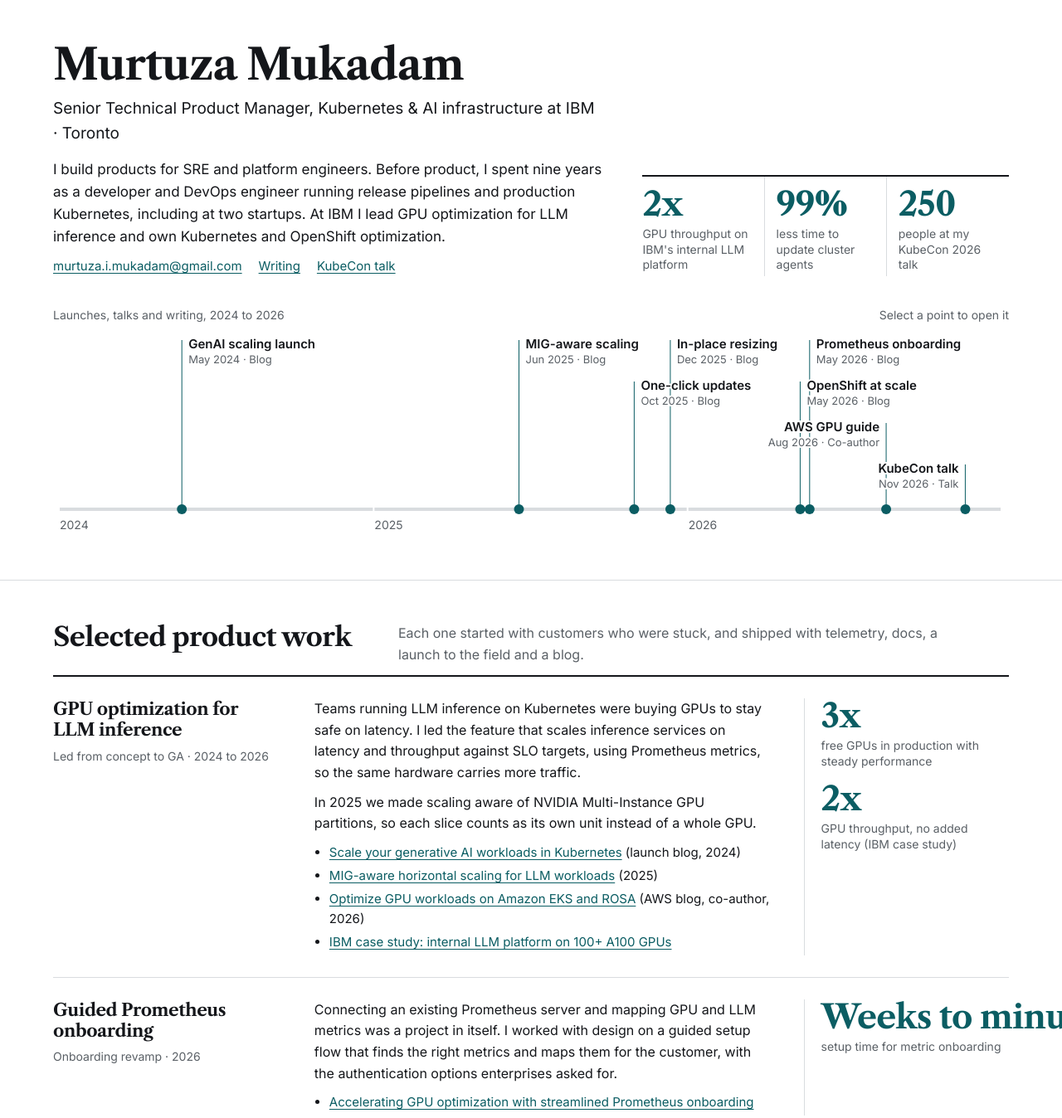
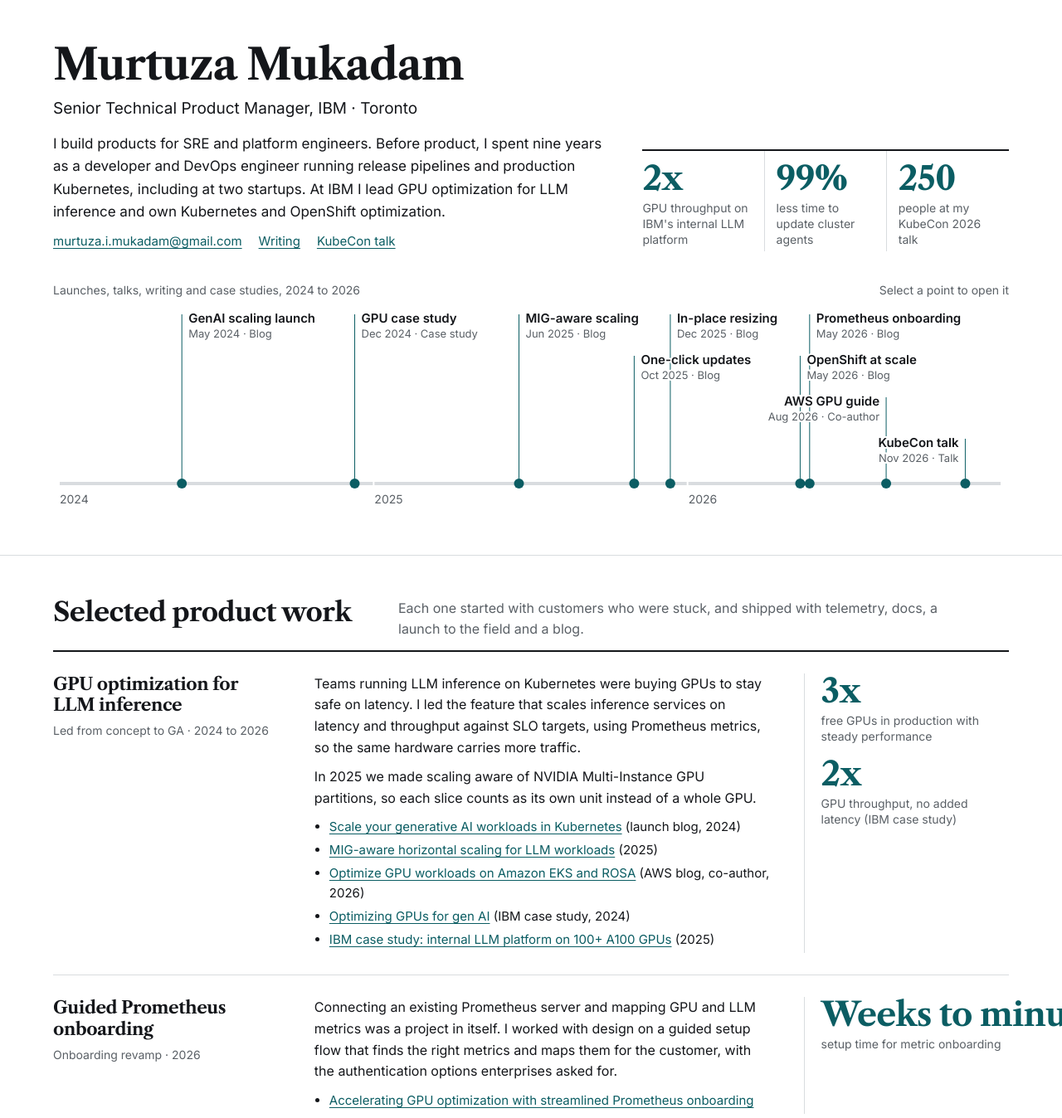
Before and after one commit to murtuzamukadam/murtuzamukadam.github.io, a plain HTML site: page index.html in a window 1280 px wide. Shown: the top 1348 px of the page at 83% size. Drawn offline with nearby package versions, Linux system fonts and the light colour scheme.

Commit message:
Update index.html

```diff
--- a/index.html
+++ b/index.html
@@ -9,12 +9,6 @@
 <link rel="preconnect" href="https://fonts.gstatic.com" crossorigin>
 <link href="https://fonts.googleapis.com/css2?family=Libre+Caslon+Text:wght@400;700&family=Inter:wght@400;500;600&display=swap" rel="stylesheet">
 <style>
-/* VOICE work: a product manager's portfolio, read by recruiters and hiring managers in a minute
-   IDEA a central bank bulletin: ruled columns, a dated record of launches, figures set large
-   PICTURE a true-scale timeline of shipped features, talks and writing, 2024 to 2026
-   COLOUR white ground, ink #14161a, deep teal #0b5d63 for marks and figures, fine grey rules
-   TYPE Libre Caslon Text for titles and figures + Inter for text
-   LAYOUT name and summary across the top, timeline full width beneath; on a phone the timeline becomes a dated list */
 :root{color-scheme:light dark;--bg:light-dark(#ffffff,#0d1416);--ink:light-dark(#14161a,#e6ebeb);--mute:light-dark(#5a6066,#9aa6a8);--teal:light-dark(#0b5d63,#6cc1c6);--rule:light-dark(#d9dcdf,#26343a);--tint:light-dark(#eef5f5,#122126)}
 :root[data-theme=light]{color-scheme:light}
 :root[data-theme=dark]{color-scheme:dark}
@@ -92,7 +86,7 @@ footer .wrap{display:flex;flex-wrap:wrap;justify-content:space-between;gap:10px
     <div class="head">
       <div>
         <h1>Murtuza Mukadam</h1>
-        <p class="role">Senior Technical Product Manager, Kubernetes &amp; AI infrastructure at IBM · Toronto</p>
+        <p class="role">Senior Technical Product Manager, IBM · Toronto</p>
         <p class="lede">I build products for SRE and platform engineers. Before product, I spent nine years as a developer and DevOps engineer running release pipelines and production Kubernetes, including at two startups. At IBM I lead GPU optimization for LLM inference and own Kubernetes and OpenShift optimization.</p>
         <div class="contact">
           <a href="mailto:murtuza.i.mukadam@gmail.com">murtuza.i.mukadam@gmail.com</a>
@@ -108,7 +102,7 @@ footer .wrap{display:flex;flex-wrap:wrap;justify-content:space-between;gap:10px
     </div>
 
     <div class="tl">
-      <div class="tl-cap"><span>Launches, talks and writing, 2024 to 2026</span><span>Select a point to open it</span></div>
+      <div class="tl-cap"><span>Launches, talks, writing and case studies, 2024 to 2026</span><span>Select a point to open it</span></div>
       <div class="fig"><svg id="tl" role="img" aria-label="Timeline of launches, talks and writing from May 2024 to November 2026"></svg></div>
       <ol class="tl-list" id="tl-list"></ol>
     </div>
@@ -132,7 +126,8 @@ footer .wrap{display:flex;flex-wrap:wrap;justify-content:space-between;gap:10px
             <li><a href="https://community.ibm.com/community/user/blogs/murtuza-mukadam/2024/05/22/scale-gen-ai-workloads-in-kubernetes">Scale your generative AI workloads in Kubernetes</a> (launch blog, 2024)</li>
             <li><a href="https://community.ibm.com/community/user/blogs/murtuza-mukadam/2025/06/18/mig-aware-horizontal-scaling">MIG-aware horizontal scaling for LLM workloads</a> (2025)</li>
             <li><a href="https://aws.amazon.com/blogs/ibm-redhat/optimize-gpu-workloads-on-amazon-eks-and-rosa-with-ibm-turbonomic/">Optimize GPU workloads on Amazon EKS and ROSA</a> (AWS blog, co-author, 2026)</li>
-            <li><a href="https://www.ibm.com/case-studies/ibm-bam-turbonomic">IBM case study: internal LLM platform on 100+ A100 GPUs</a></li>
+            <li><a href="https://www.ibm.com/case-studies/ibm-big-ai-models-turbonomic">Optimizing GPUs for gen AI</a> (IBM case study, 2024)</li>
+            <li><a href="https://www.ibm.com/case-studies/ibm-bam-turbonomic">IBM case study: internal LLM platform on 100+ A100 GPUs</a> (2025)</li>
           </ul>
         </div>
         <div class="result"><div class="r"><div class="fig-num">3x</div><div class="fig-lab">free GPUs in production with steady performance</div></div><div class="r"><div class="fig-num">2x</div><div class="fig-lab">GPU throughput, no added latency (IBM case study)</div></div></div>
@@ -183,7 +178,7 @@ footer .wrap{display:flex;flex-wrap:wrap;justify-content:space-between;gap:10px
 
 <section class="band">
   <div class="wrap">
-    <div class="sec-head"><h2>Writing</h2><p>Launch posts and guides I wrote or co-wrote.</p></div>
+    <div class="sec-head"><h2>Writing</h2><p>Launch posts and guides I wrote or co-wrote, and the case study on my GPU work.</p></div>
     <div class="scroll">
       <table class="stack">
         <thead><tr><th>Date</th><th>Title</th><th>Published on</th></tr></thead>
@@ -227,6 +222,7 @@ footer .wrap{display:flex;flex-wrap:wrap;justify-content:space-between;gap:10px
 {
 const items=[
   {d:"2024-05-22",n:"GenAI scaling launch",k:"Blog",t:"Scale your generative AI workloads running in Kubernetes to assure performance and efficiency",w:"IBM Community",u:"https://community.ibm.com/community/user/blogs/murtuza-mukadam/2024/05/22/scale-gen-ai-workloads-in-kubernetes"},
+  {d:"2024-12-09",n:"GPU case study",k:"Case study",t:"Optimizing GPUs for gen AI: saving critical resources with IBM Turbonomic",w:"IBM case study",u:"https://www.ibm.com/case-studies/ibm-big-ai-models-turbonomic"},
   {d:"2025-06-18",n:"MIG-aware scaling",k:"Blog",t:"MIG-Aware Horizontal Scaling: Turbo-Charging GenAI LLM Workloads on Kubernetes",w:"IBM Community",u:"https://community.ibm.com/community/user/blogs/murtuza-mukadam/2025/06/18/mig-aware-horizontal-scaling"},
   {d:"2025-10-30",n:"One-click updates",k:"Blog",t:"Introducing One-Click Updates for Kubeturbo and Prometurbo",w:"IBM Community",u:"https://community.ibm.com/community/user/blogs/murtuza-mukadam/2025/10/28/one-click-updates-kubeturbo-prometurbo"},
   {d:"2025-12-11",n:"In-place resizing",k:"Blog",t:"From Restarts to Real Time: In Place Pod Resizing",w:"IBM Community",u:"https://community.ibm.com/community/user/blogs/murtuza-mukadam/2025/12/10/in-place-pod-resizing"},
```
